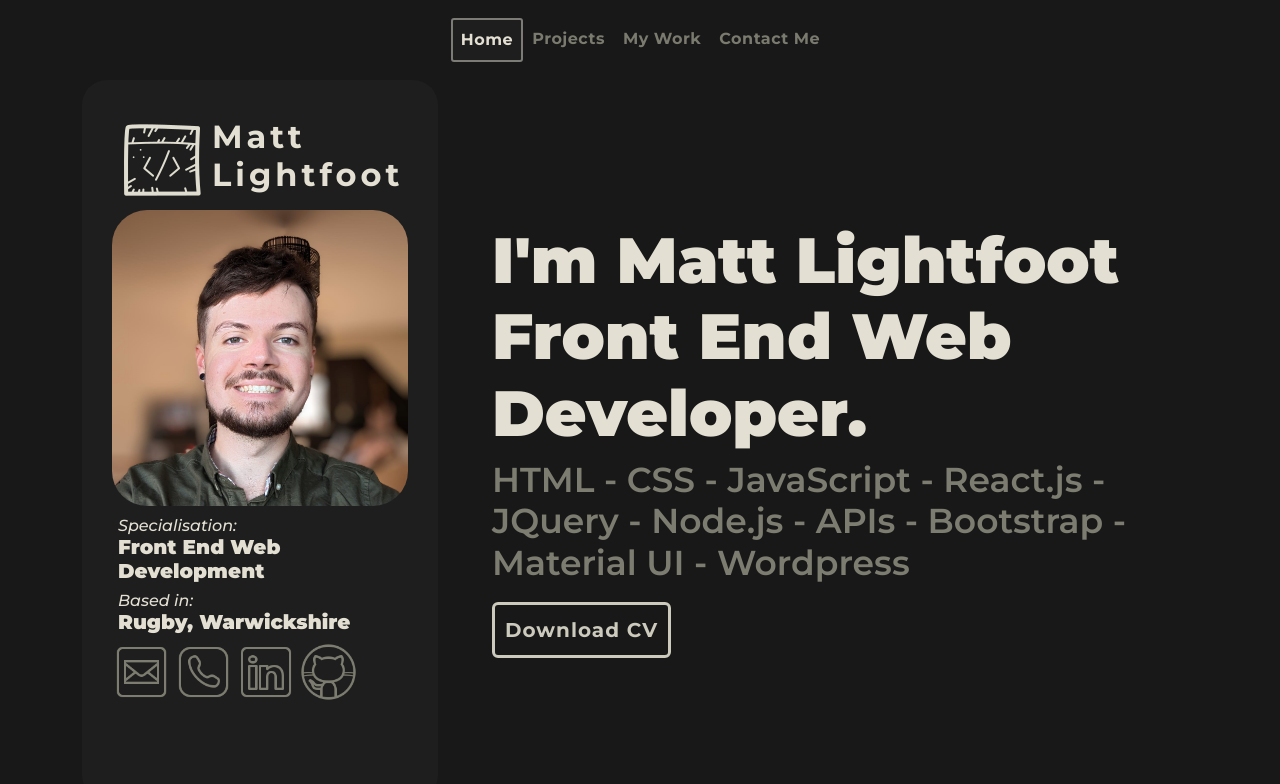
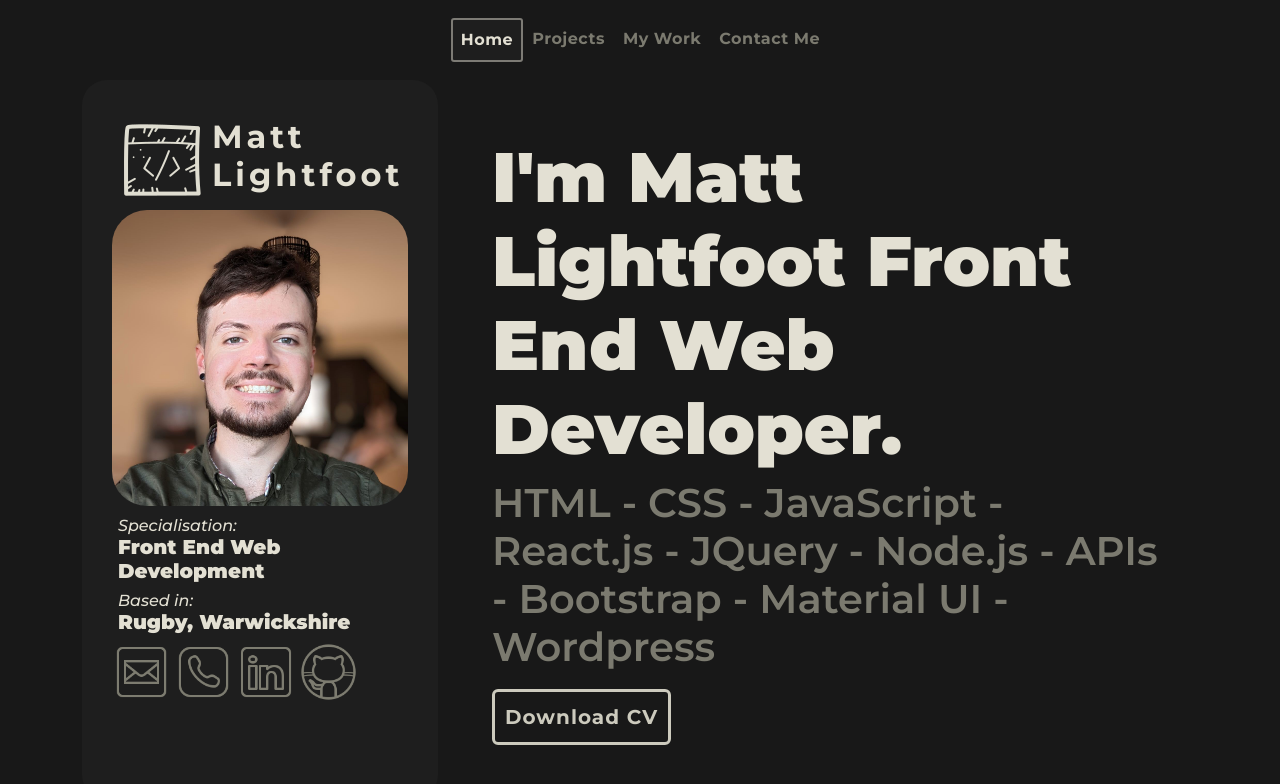
Before and after one commit to Mtlightfoot/portfolio, a React (Vite) app: page /#/ in a window 1280 px wide. Shown: the top 784 px of the page. Built offline with nearby package versions, Linux system fonts and the light colour scheme; a web font is replaced by a local one.

Commit message:
Fixed issue with fontsize being too big on ultrawide monitors

```diff
--- a/src/main.css
+++ b/src/main.css
@@ -42,8 +42,7 @@
     background-color: #1E1E1E;
 }
 
-#homeContainer {
-}
+#homeContainer {}
 
 #homeRow {
     min-height: 90vh;
@@ -55,6 +54,18 @@
     flex-direction: column;
     justify-content: center;
     align-items: center;
+}
+
+#slogan {
+    font-size: 70px;
+    font-weight: 900;
+    color: #E3E0D3;
+}
+
+#skills {
+    color: #7B7A6F;
+    font-weight: 600;
+    font-size: 40px;
 }
 
 #profileName {
@@ -107,3 +118,15 @@
     padding: 10px;
     font-size: 12px;
 }
+
+
+
+@media (max-width: 768px) {
+    #slogan {
+        font-size: 60px;
+    }
+
+    #skills {
+        font-size: 30px;
+    }
+}
--- a/src/pages/Home.jsx
+++ b/src/pages/Home.jsx
@@ -27,16 +27,6 @@ const styles = {
         fontSize: '20px',
         fontWeight: '900'
     },
-    slogan: {
-        fontSize: '5vw',
-        fontWeight: "900",
-        color: '#E3E0D3'
-    },
-    skills: {
-        color: "#7D7C70",
-        fontWeight: '600',
-        fontSize: '2.7vw',
-    }
 }
 
 function Home() {
@@ -75,8 +65,8 @@ function Home() {
 
                     <div style={styles.rightColumn} id='columnBox'>
                         <div>
-                            <h1 style={styles.slogan} >I'm Matt Lightfoot Front End Web Developer.</h1>
-                            <h1 style={styles.skills}>HTML - CSS - JavaScript - React.js - JQuery - Node.js - APIs - Bootstrap - Material UI - Wordpress</h1>
+                            <h1 id='slogan'>I'm Matt Lightfoot Front End Web Developer.</h1>
+                            <h1 id='skills'>HTML - CSS - JavaScript - React.js - JQuery - Node.js - APIs - Bootstrap - Material UI - Wordpress</h1>
                         </div>
                         <div>
                             <a href='https://docs.google.com/document/d/1VZxcRjzsV2ZTtb0msm2PhW421wem9iupoWJ9Ka_OO4I/edit'><Button id='cvBtn'>Download CV</Button></a>
```
